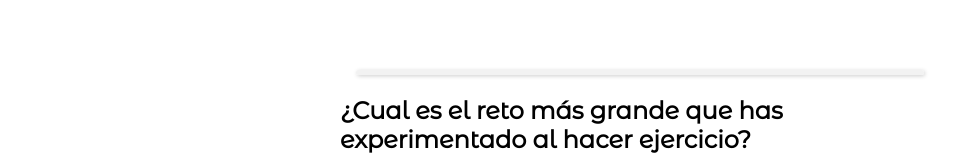
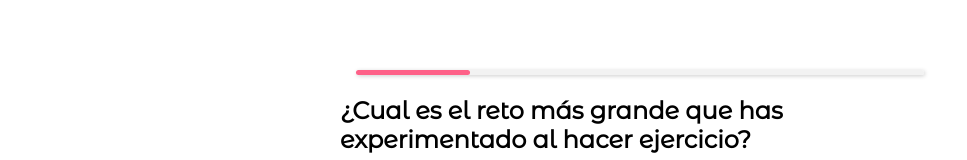
Before and after one commit to romaArtesyletras/gomy, an Angular app: page /form in a window 1280 px wide. Shown: the part 192-352 px from the top of the page, without its empty margins (0-967 px from the left). Built offline with nearby package versions, Linux system fonts and the light colour scheme.

Commit message:
[ADD] behaviour steps

```diff
--- a/src/app/pages/form/form.component.html
+++ b/src/app/pages/form/form.component.html
@@ -6,9 +6,11 @@
 		<div class="form__container--content">
 
 			<div class="header">
+
 				<div class="header__steps">
-          <progress [value]="this.percentageAdvance" max="100">{{this.percentageAdvance}}%</progress>
+					<progress [value]="((this.step == 1) ? 20 : this.percentageAdvance)" max="100">{{(this.step == 1 ? 20 : this.percentageAdvance)}}%</progress>
 				</div>
+
 			</div>
 
 			<div *ngFor="let question of questionsForm; let i = index">
@@ -29,7 +31,7 @@
 					</div>
 
 					<div class="question__continue">
-            <a class="question__continue--button" [routerLink]="['/form']">Continuar</a>
+						<a class="question__continue--button" (click)="continue()">Continuar</a>
 					</div>
 
 				</div>
--- a/src/app/pages/form/form.component.ts
+++ b/src/app/pages/form/form.component.ts
@@ -112,6 +112,7 @@ export class FormComponent implements OnInit {
   }
 
   continue() {
+    this.questionsForm[this.step-1].completed = true;
     this.step += 1;
     this.getPercentage()
   }
```
Lines whose indentation alone changed are shown as unchanged.
